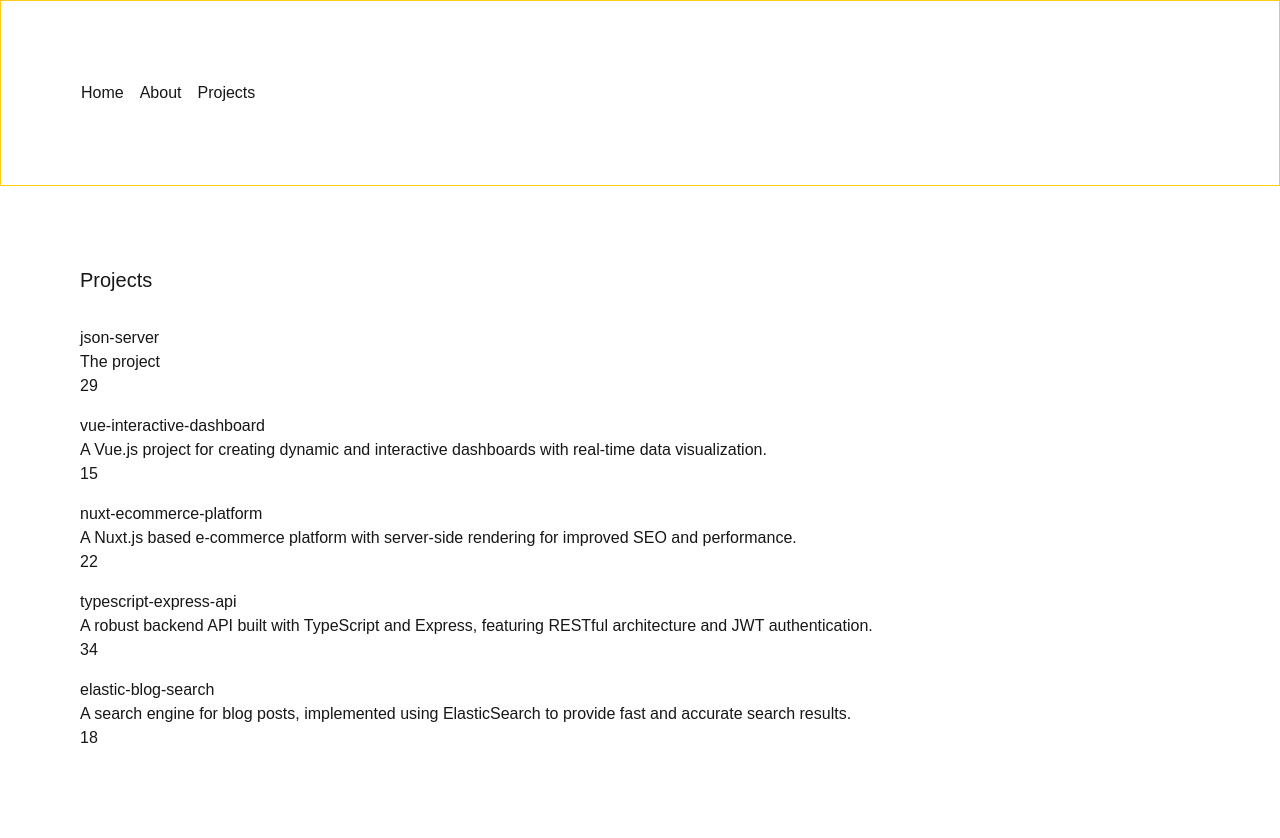
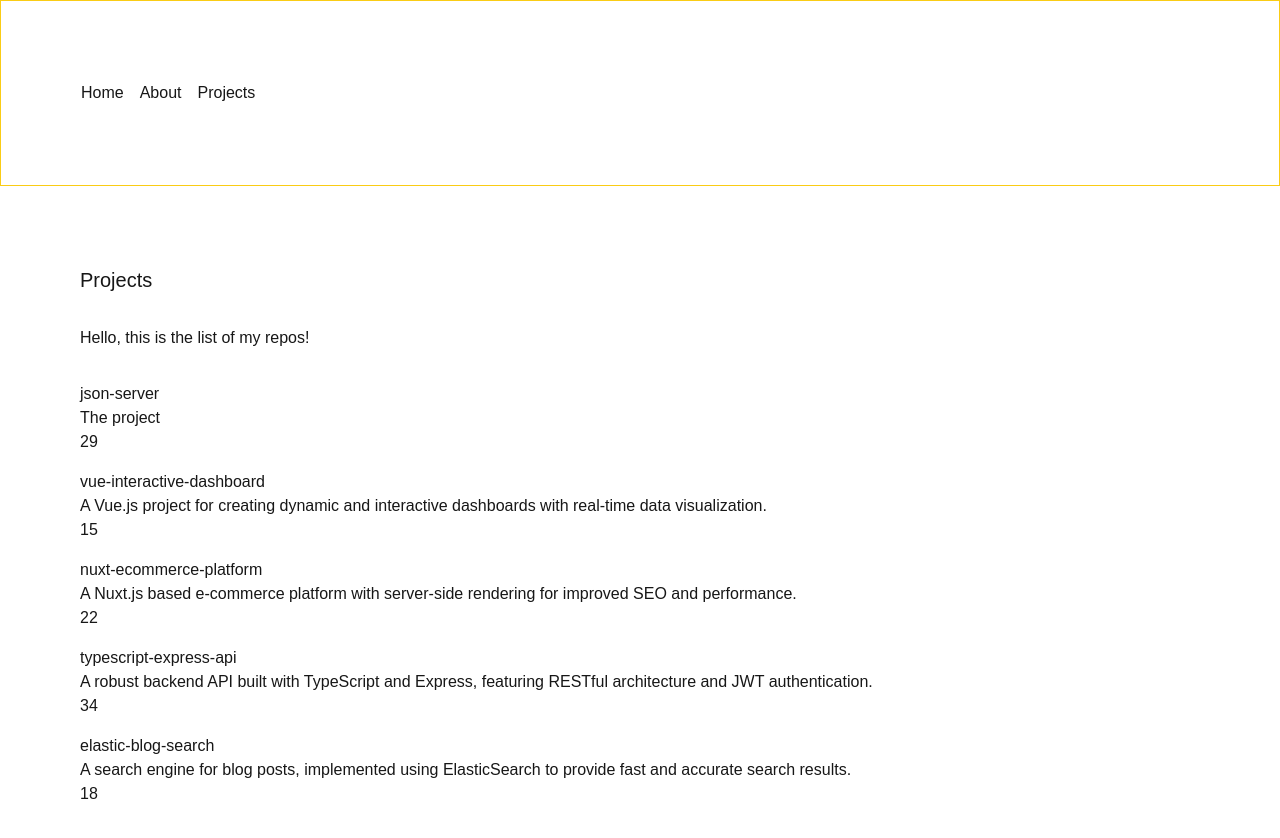
Before and after one commit to ardacoskun/next14-blog, a Next.js app: page /about/projects in a window 1280 px wide. Shown: the top 838 px of the page. Built offline with nearby package versions, Linux system fonts and the light colour scheme; data requests are answered from the project's data file.

Commit message:
projects page refactor

```diff
--- a/app/about/projects/page.jsx
+++ b/app/about/projects/page.jsx
@@ -1,21 +1,15 @@
+import { Suspense } from "react";
+import ProjectList from "@/components/projects/ProjectList";
+import ProjectListLoading from "@/components/projects/ProjectListLoading";
+
 const Page = async () => {
-  const response = await fetch("http://localhost:3001/repos", {
-    cache: "no-store",
-  });
-  const repos = await response.json();
-
   return (
     <div className="p-20">
       <h1 className="mb-8 text-xl">Projects</h1>
-      <ul>
-        {repos.map((repo) => (
-          <li key={repo.id} className="mb-4">
-            <div>{repo.title}</div>
-            <div>{repo.description}</div>
-            <div>{repo.stargazers_count}</div>
-          </li>
-        ))}
-      </ul>
+      <div className="mb-8">Hello, this is the list of my repos!</div>
+      <Suspense fallback={<ProjectListLoading />}>
+        <ProjectList />
+      </Suspense>
     </div>
   );
 };
--- /dev/null
+++ b/components/projects/ProjectList.jsx
@@ -0,0 +1,20 @@
+const ProjectList = async () => {
+  const response = await fetch("http://localhost:3001/repos", {
+    cache: "no-store",
+  });
+  const repos = await response.json();
+
+  return (
+    <ul>
+      {repos.map((repo) => (
+        <li key={repo.id} className="mb-4">
+          <div>{repo.title}</div>
+          <div>{repo.description}</div>
+          <div>{repo.stargazers_count}</div>
+        </li>
+      ))}
+    </ul>
+  );
+};
+
+export default ProjectList;
--- /dev/null
+++ b/components/projects/ProjectListLoading.jsx
@@ -0,0 +1,15 @@
+const ProjectListLoading = () => {
+  return (
+    <ul className="space-y-8">
+      {Array(3)
+        .fill(0)
+        .map((_el, index) => (
+          <li key={index}>
+            <div className="w-full h-24 animate-pulse bg-neutral-100 dark:bg-neutral-700"></div>
+          </li>
+        ))}
+    </ul>
+  );
+};
+
+export default ProjectListLoading;
```
